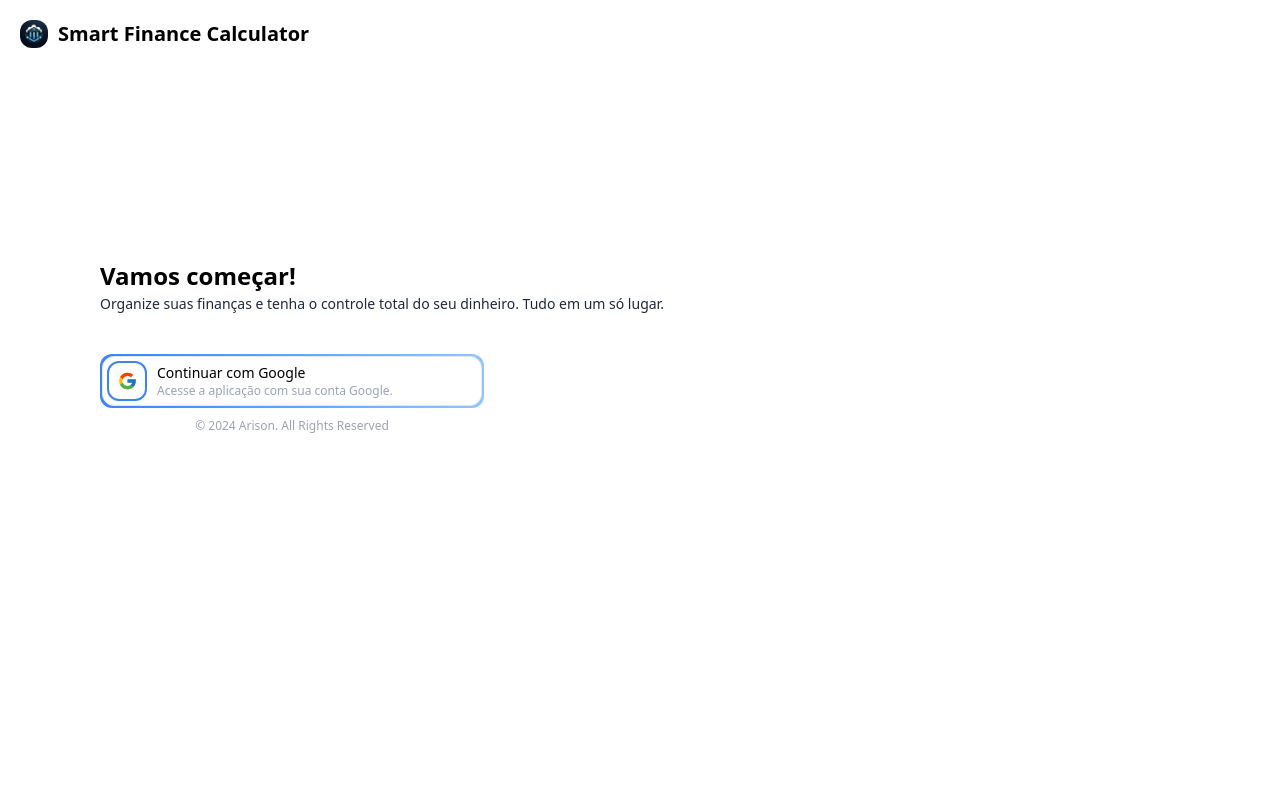
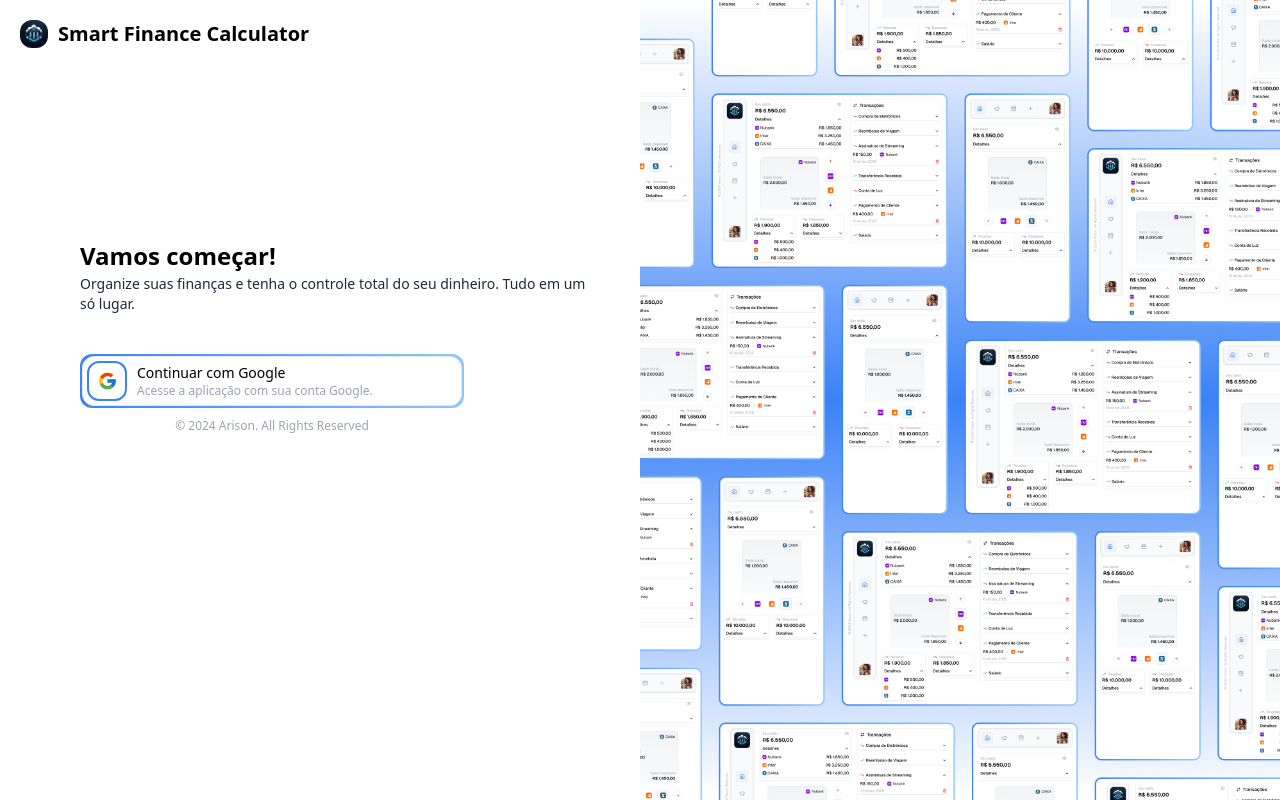
Before and after one commit to arisonfirmino/intelligent-finance-manager, a Next.js app: page /signin in a window 1280 px wide. Built offline with nearby package versions, Linux system fonts and the light colour scheme; no server answers.

Commit message:
feat: add banner to the signin page

```diff
--- /dev/null
+++ b/app/(pages)/signin/components/banner.tsx
@@ -0,0 +1,12 @@
+const Banner = () => {
+  return (
+    <div
+      className="absolute right-0 hidden h-screen w-full bg-cover bg-center md:bottom-0 md:max-h-[50%] xl:flex xl:max-h-screen xl:max-w-[50%]"
+      style={{
+        backgroundImage: "url('/banner.png')",
+      }}
+    />
+  );
+};
+
+export default Banner;
--- a/app/(pages)/signin/components/project-title.tsx
+++ b/app/(pages)/signin/components/project-title.tsx
@@ -2,7 +2,7 @@ import ProjectLogo from "@/app/components/project-logo";
 
 const ProjectTitle = () => {
   return (
-    <div className="left-5 top-5 flex items-center gap-2.5 md:absolute">
+    <div className="absolute left-5 top-5 flex items-center gap-2.5">
       <ProjectLogo size="h-7 w-7" />
       <h1 className="text-nowrap text-xl font-semibold">
         Smart Finance Calculator
--- a/app/(pages)/signin/page.tsx
+++ b/app/(pages)/signin/page.tsx
@@ -1,21 +1,23 @@
 import ProjectTitle from "@/app/(pages)/signin/components/project-title";
 import SignInButton from "@/app/(pages)/signin/components/auth/signin-button";
 import WelcomeMessage from "@/app/(pages)/signin/components/welcome-message";
+import Banner from "@/app/(pages)/signin/components/banner";
 
 const SignInPage = () => {
   return (
-    <main className="relative flex min-h-screen w-full flex-col items-center p-5 xl:items-start">
+    <main className="relative flex min-h-screen w-full flex-col items-center gap-20 xl:items-start">
       <ProjectTitle />
-
-      <div className="mt-60 flex flex-col items-center gap-10 xl:ml-20 xl:items-start">
+      <div className="mt-60 w-full space-y-10 px-5 md:max-w-[400px] md:px-0 xl:ml-20 xl:max-w-[40%]">
         <WelcomeMessage />
-        <div className="w-full max-w-sm space-y-2.5">
+        <div className="w-full space-y-2.5 xl:max-w-sm">
           <SignInButton />
           <p className="text-center text-xs text-muted-foreground">
             © 2024 Arison. All Rights Reserved
           </p>
         </div>
       </div>
+
+      <Banner />
     </main>
   );
 };
--- a/app/components/project-logo.tsx
+++ b/app/components/project-logo.tsx
@@ -4,7 +4,7 @@ const ProjectLogo = ({ size }: { size: string }) => {
   return (
     <Image
       src="/logo.jpeg"
-      alt="Intelligent Finance Manager"
+      alt="Smart Finance Calculator"
       height={328}
       width={328}
       className={`rounded-xl ${size}`}
```
Also changed, not shown: public/banner.png (added).
